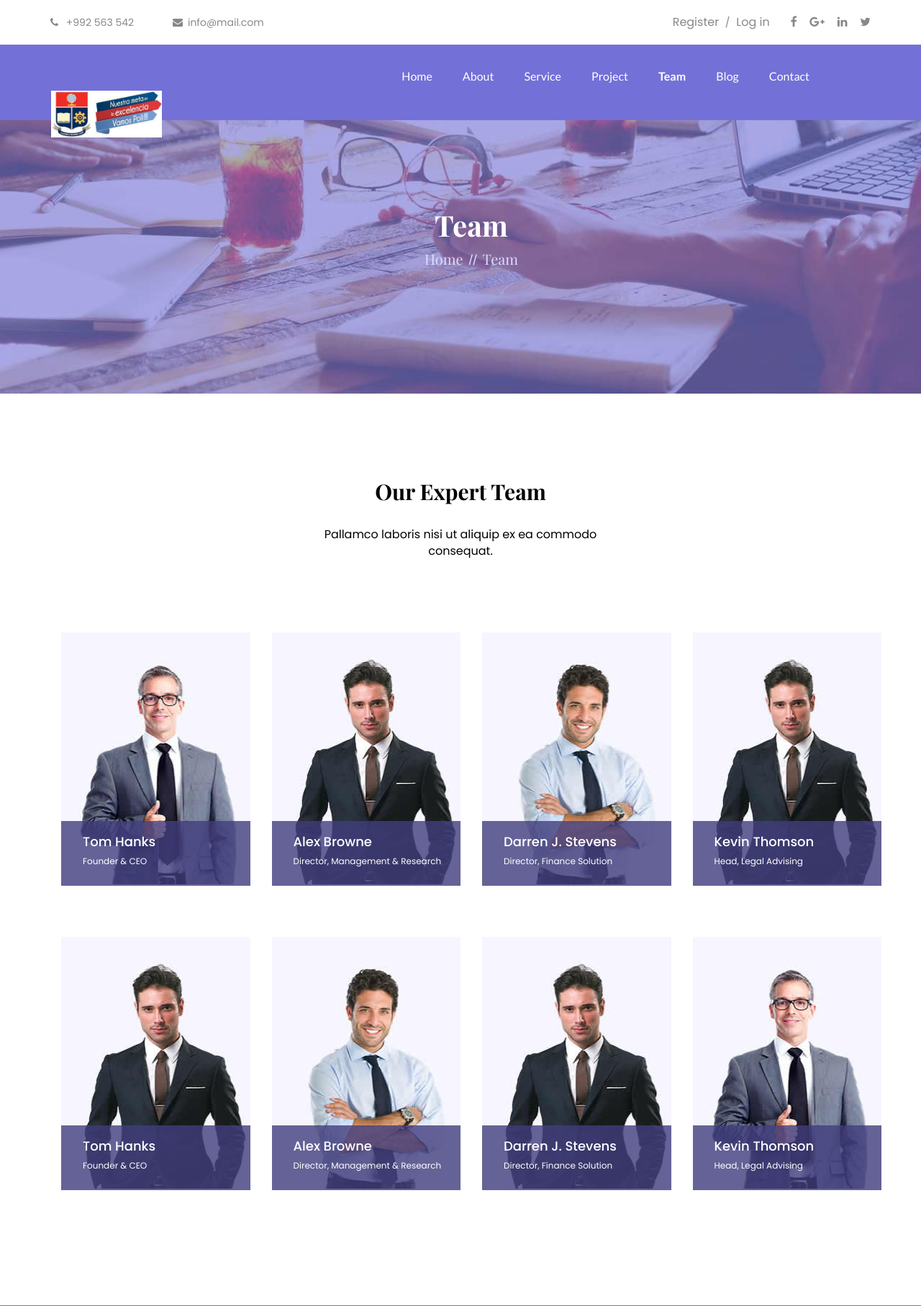
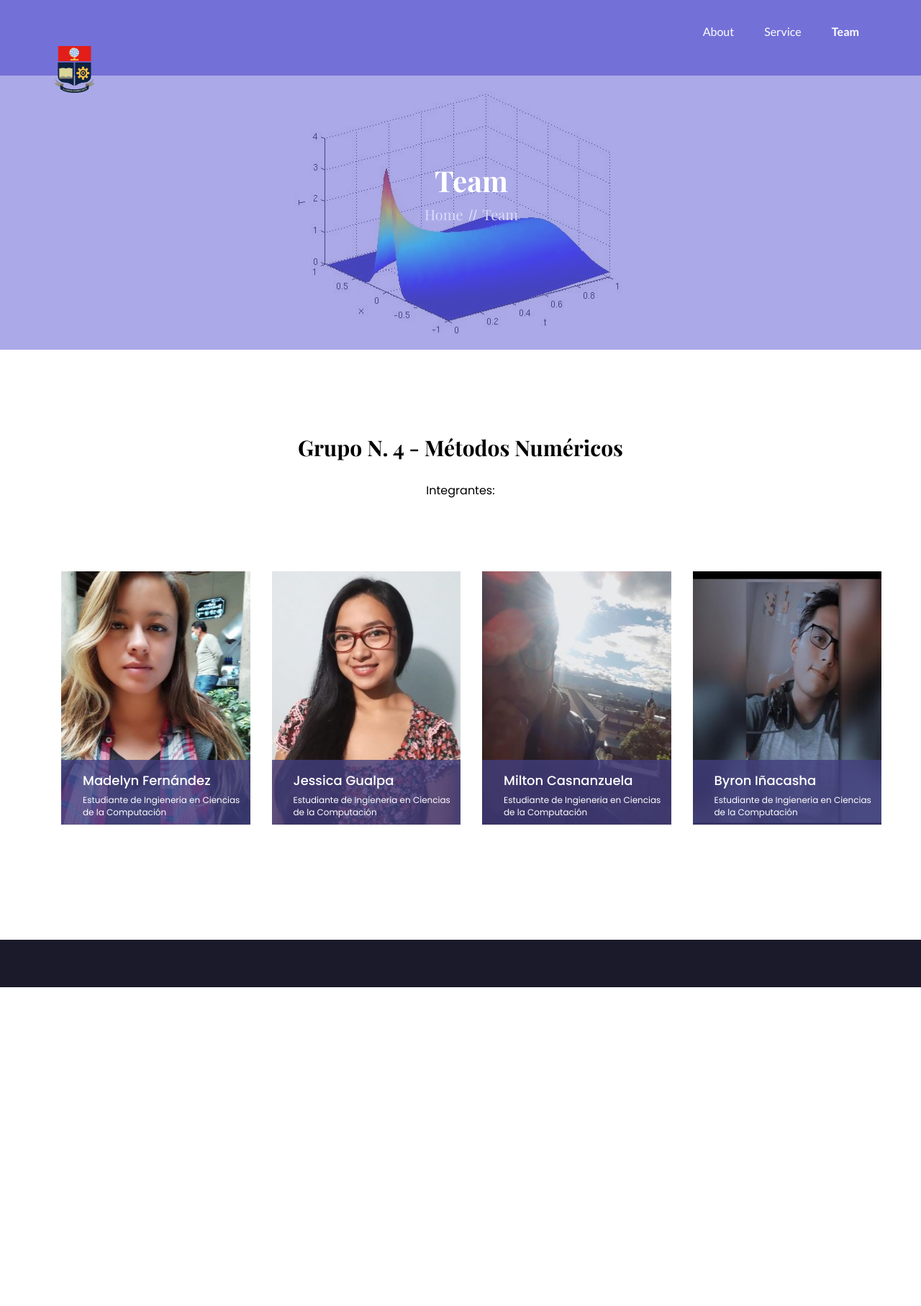
Before and after one commit to Made1776/ProyectoFinal1BMetodosNumericos, a PHP site: page /team.html in a window 1280 px wide. Shown: the top 1815 px of the page at 72% size. After the commit the page ends 1372 px from the top, so only its background shows below. Run offline with PHP 8.4, Linux system fonts and the light colour scheme; some libraries are stand-ins or nearby versions; some web fonts are replaced.

Commit message:
Update - Team.html

```diff
--- a/assets/css/style.css
+++ b/assets/css/style.css
@@ -939,16 +939,16 @@ a:focus.service-btn{
 /*team-box-bg*/
 
 .team-box-bg-1{
-	background: url(../../assets/images/team/team.jpg) no-repeat;
+	background: url(../../assets/images/team/MadelynFernandez.jpg) no-repeat;
 }
 .team-box-bg-2{
-	background: url(../../assets/images/team/team3.jpg) no-repeat;
+	background: url(../../assets/images/team/JessicaGualpa.jpg) no-repeat;
 }
 .team-box-bg-3{
-	background: url(../../assets/images/team/team2.jpg) no-repeat;
+	background: url(../../assets/images/team/MiltonCasnanzuela.jpg) no-repeat;
 }
 .team-box-bg-4{
-	background: url(../../assets/images/team/team3.jpg) no-repeat;
+	background: url(../../assets/images/team/ByronIñacasha.jpg) no-repeat;
 }/*team-box-bg*/
 
 
--- a/index.html
+++ b/index.html
@@ -209,7 +209,7 @@
 										</div><!--/.service-img-->
 										<div class="service-txt">
 											<h2>
-												<a href="#"> </a>
+												<a href="#">Madelyn Férnandez</a>
 											</h2>
 											<p>
 												Estudiante de Ingenieria de computacion.
@@ -231,7 +231,7 @@
 										</div><!--/.service-img-->
 										<div class="service-txt">
 											<h2>
-												<a href="#">Jessica</a>
+												<a href="#">Jessica Gualpa</a>
 											</h2>
 											<p>
 												Estudiante de Ingenieria de computacion.
--- a/team.html
+++ b/team.html
@@ -72,101 +72,7 @@
 
 
 
-		<!--header start-->
-		<section class="header">
-			<div class="container">
-				<div class="header-left">
-					<ul class="pull-left">
-						<li>
-							<a href="#">
-								<i class="fa fa-phone" aria-hidden="true"></i> +992 563 542
-							</a>
-						</li><!--/li-->
-						<li>
-							<a href="#">
-								<i class="fa fa-envelope" aria-hidden="true"></i>info@mail.com
-							</a>
-						</li><!--/li-->
-					</ul><!--/ul-->
-				</div><!--/.header-left -->
-				<div class="header-right pull-right">
-					<ul>
-						<li class="reg">
-							<a href="#" data-toggle="modal" data-target=".bs-example-modal-sm">
-								Register
-							</a>
-								/
-							<a href="#" data-toggle="modal" data-target=".bs-example-modal-lg">
-								Log in
-							</a>
 
-							<!-- small modal -->
-							<div class="modal fade bs-example-modal-sm" tabindex="-1" role="dialog" aria-labelledby="mySmallModalLabel">
-								<div class="modal-dialog modal-sm" role="document">
-									<div class="modal-content">
-										<div class="modal-header">
-											 <button type="button" class="close" data-dismiss="modal" aria-label="Close">
-											 	<span aria-hidden="true">
-											 		<i class="fa fa-close"></i>
-											 	</span>
-											 </button>
-											<h4 class="modal-title" id="mySmallModalLabel">
-												Sign In
-											</h4>
-											<form class="sm-frm" style="padding:25px">
-												<label>Name :</label>
-												<input type="text" class="form-control" placeholder="Enter Email">
-												<label>Passoward :</label>
-												<input type="text" class="form-control" placeholder="Enter Passoward">
-												<label><input type="checkbox" name="personality"> Remenber Me</label>
-												<button type="button" class="btn btn-default pull-right">Submit</button>
-											</form>
-										</div>
-									</div>
-								</div>
-							</div>
-
-							<!-- large modal -->
-							<div class="modal fade bs-example-modal-lg" tabindex="-1" role="dialog" aria-labelledby="myLargeModalLabel">
-								<div class="modal-dialog modal-lg" role="document">
-									<div class="modal-content">
-										<div class="modal-header">
-											<button type="button" class="close" data-dismiss="modal" aria-label="Close">
-											 	<span aria-hidden="true">
-											 		<i class="fa fa-close"></i>
-											 	</span>
-											</button>
-											<h4 class="modal-title" id="myLargeModalLabel">Register</h4>
-											<form class="lg-frm" style="padding:25px">
-												<label>Name :</label>
-												<input type="text" class="form-control" placeholder="Enter Name">
-												<label>Email :</label>
-												<input type="text" class="form-control" placeholder="Enter Email">
-												<label>Passoward :</label>
-												<input type="text" class="form-control" placeholder="Enter Passoward">
-												<button type="button" class="btn btn-default pull-right">Submit</button>
-											</form>
-										</div>
-									</div>
-								</div>
-							</div>
-						</li><!--/li -->
-						<li>
-							<div class="social-icon">
-								<ul>
-									<li><a href="#"><i class="fa fa-facebook"></i></a></li>
-									<li><a href="#"><i class="fa fa-google-plus"></i></a></li>
-									<li><a href="#"><i class="fa fa-linkedin"></i></a></li>
-									<li><a href="#"><i class="fa fa-twitter"></i></a></li>
-								</ul><!--/.ul -->
-							</div><!--/.social-icon -->
-						</li><!--/li -->
-					</ul><!--/ul -->
-				</div><!--/.header-right -->
-			</div><!--/.container -->
-
-		</section><!--/.header-->
-		<!--header end-->
 
 		<!--menu start-->
 		<section id="menu">
@@ -182,7 +88,7 @@
 								<span class="icon-bar"></span>
 								<span class="icon-bar"></span>
 							</button>
-							<a class="navbar-brand" href="index.html">
+							<a class="navbar-brand" href="about.html">
 								<div class="service-img">
 									<img src="assets/images/home/1Poli.png" alt="index" />
 								</div><!--/.service-img-->
@@ -192,26 +98,12 @@
 						<!-- Collect the nav links, forms, and other content for toggling -->
 						<div class="collapse navbar-collapse" id="bs-example-navbar-collapse-1">
 							<ul class="nav navbar-nav navbar-right">
-								<li ><a href="index.html">Home</a></li>
+
 								<li><a href="about.html">About</a></li>
 								<li ><a href="service.html">Service</a></li>
-								<li ><a href="project.html">Project</a></li>
+
 								<li class="active"><a href="team.html">Team</a></li>
-								<li><a href="blog.html">Blog</a></li>
-								<li><a href="contact.html">Contact</a></li>
-								<li>
-									<a href="#">
-										<span class="lnr lnr-cart"></span>
-									</a>
-								</li>
-								<li class="search">
-									<form action="">
-										<input type="text" name="search" placeholder="Search....">
-										<a href="#">
-											<span class="lnr lnr-magnifier"></span>
-										</a>
-									</form>
-								</li>
+
 							</ul><!-- / ul -->
 						</div><!-- /.navbar-collapse -->
 					</nav><!--/nav -->
@@ -249,9 +141,9 @@
 			<div class="container">
 				<div class="team-details">
 					<div class="project-header team-header team-head text-center">
-						<h2>Our expert team</h2>
+						<h2>Grupo N. 4 - Métodos Numéricos</h2>
 						<p>
-							Pallamco laboris nisi ut aliquip ex ea commodo consequat.
+							Integrantes:
 						</p>
 					</div><!--/.project-header-->
 					<div class="team-card">
@@ -261,11 +153,9 @@
 									<div class="col-sm-3 col-xs-12">
 										<div class="single-team-box single-team-card team-box-bg-1">
 											<div class="team-box-inner">
-												<h3>tom hanks</h3>
-												<p class="team-meta">Founder &  CEO</p>
-												<a href="team.html" class="learn-btn">
-													learn more
-												</a>
+												<h3>Madelyn Fernández</h3>
+												<p class="team-meta">Estudiante de Ingieneria en Ciencias de la Computación</p>
+
 											</div><!--/.team-box-inner-->
 
 										</div><!--/.single-team-box-->
@@ -273,39 +163,32 @@
 									<div class="col-sm-3 col-xs-12">
 										<div class="single-team-box single-team-card team-box-bg-2">
 											<div class="team-box-inner">
-												<h3>alex browne</h3>
+												<h3>Jessica Gualpa</h3>
 												<p class="team-meta">
-													Director, Management & Research
+													Estudiante de Ingieneria en Ciencias de la Computación
 												</p>
-												<a href="team.html" class="learn-btn">
-													learn more
-												</a>
 											</div><!--/.team-box-inner-->
 										</div><!--/.single-team-box-->
 									</div><!--.col-->
 									<div class="col-sm-3 col-xs-12">
 										<div class="single-team-box single-team-card team-box-bg-3">
 											<div class="team-box-inner">
-												<h3>darren j. stevens</h3>
+												<h3>Milton Casnanzuela</h3>
 												<p class="team-meta">
-													Director, Finance Solution
+													Estudiante de Ingieneria en Ciencias de la Computación
 												</p>
-												<a href="team.html" class="learn-btn">
-													learn more
-												</a>
+
 											</div><!--/.team-box-inner-->
 										</div><!--/.single-team-box-->
 									</div><!--.col-->
 									<div class="col-sm-3 col-xs-12">
 										<div class="single-team-box single-team-card team-box-bg-4">
 											<div class="team-box-inner">
-												<h3>kevin thomson</h3>
+												<h3>Byron Iñacasha</h3>
 												<p class="team-meta">
-													Head, Legal Advising
+													Estudiante de Ingieneria en Ciencias de la Computación
 												</p>
-												<a href="team.html" class="learn-btn">
-													learn more
-												</a>
+
 											</div><!--/.team-box-inner-->
 										</div><!--/.single-team-box-->
 									</div><!--.col-->
@@ -313,190 +196,14 @@
 							</div><!--/.row-->
 						</div><!--/.container-->
 					</div><!--/.team-card-->
-					<div class="team-card team-mrt-70">
-						<div class="container">
-							<div class="row">
-								<div class="owl-carousel  team-carousel">
-									<div class="col-sm-3 col-xs-12">
-										<div class="single-team-box single-team-card team-box-bg-4">
-											<div class="team-box-inner">
-												<h3>tom hanks</h3>
-												<p class="team-meta">Founder &  CEO</p>
-												<a href="team.html" class="learn-btn">
-													learn more
-												</a>
-											</div><!--/.team-box-inner-->
 
-										</div><!--/.single-team-box-->
-									</div><!--.col-->
-									<div class="col-sm-3 col-xs-12">
-										<div class="single-team-box single-team-card team-box-bg-3">
-											<div class="team-box-inner">
-												<h3>alex browne</h3>
-												<p class="team-meta">
-													Director, Management & Research
-												</p>
-												<a href="team.html" class="learn-btn">
-													learn more
-												</a>
-											</div><!--/.team-box-inner-->
-										</div><!--/.single-team-box-->
-									</div><!--.col-->
-									<div class="col-sm-3 col-xs-12">
-										<div class="single-team-box single-team-card team-box-bg-2">
-											<div class="team-box-inner">
-												<h3>darren j. stevens</h3>
-												<p class="team-meta">
-													Director, Finance Solution
-												</p>
-												<a href="team.html" class="learn-btn">
-													learn more
-												</a>
-											</div><!--/.team-box-inner-->
-										</div><!--/.single-team-box-->
-									</div><!--.col-->
-									<div class="col-sm-3 col-xs-12">
-										<div class="single-team-box single-team-card team-box-bg-1">
-											<div class="team-box-inner">
-												<h3>kevin thomson</h3>
-												<p class="team-meta">
-													Head, Legal Advising
-												</p>
-												<a href="team.html" class="learn-btn">
-													learn more
-												</a>
-											</div><!--/.team-box-inner-->
-										</div><!--/.single-team-box-->
-									</div><!--.col-->
-								</div><!--/.team-carousel-->
-							</div><!--/.row-->
-						</div><!--/.container-->
-					</div><!--/.team-card-->
 				</div><!--/.team-details-->
 			</div><!--/.container-->
-
+			</div>
 		</section><!--/.team-->
 		<!--team end-->
 
-		<!-- new-project start -->
-		<section  class="new-project">
-				<div class="container">
-					<div class="new-project-details">
-						<div class="row">
-							<div class="col-md-10 col-sm-8">
-								<div class="single-new-project">
-									<h3>
-										Want to start a new project with us? Let’s Start!
-									</h3>
-								</div><!-- /.single-new-project-->
-							</div><!-- /.col-->
-							<div class="col-md-2 col-sm-4">
-								<div class="single-new-project">
-									<a href="#" class="slide-btn">
-										start now
-									</a>
-								</div><!-- /.single-new-project-->
-							</div><!-- /.col-->
-						</div><!-- /.row-->
-					</div><!-- /.new-project-details-->
-				</div><!-- /.container-->
 
-		</section><!-- /.new-project-->
-		<!-- new-project end -->
-
-		<!--hm-footer start-->
-		<section class="hm-footer">
-			<div class="container">
-				<div class="hm-footer-details">
-					<div class="row">
-						<div class="col-md-4 col-sm-6 col-xs-12">
-							<div class="hm-footer-widget">
-								<div class="hm-foot-title ">
-									<div class="logo">
-										<a href="index.html">
-											<img src="assets/images/logo/logo.png" alt="logo" />
-										</a>
-									</div><!-- /.logo-->
-								</div><!--/.hm-foot-title-->
-								<div class="hm-foot-para">
-									<p>
-										Lorem ipsum dolor sit amt conetur adcing elit. Sed do eiusod tempor utslr. Ut laboris nisi ut aute irure dolor in rein velit esse.
-									</p>
-								</div><!--/.hm-foot-para-->
-								<div class="hm-foot-icon">
-									<ul>
-										<li><a href="#"><i class="fa fa-facebook" aria-hidden="true"></i></a></li><!--/li-->
-										<li><a href="#"><i class="fa fa-google-plus" aria-hidden="true"></i></a></li><!--/li-->
-										<li><a href="#"><i class="fa fa-linkedin" aria-hidden="true"></i></a></li><!--/li-->
-										<li><a href="#"><i class="fa fa-twitter" aria-hidden="true"></i></a></li><!--/li-->
-									</ul><!--/ul-->
-								</div><!--/.hm-foot-icon-->
-							</div><!--/.hm-footer-widget-->
-						</div><!--/.col-->
-						<div class=" col-md-2 col-sm-6 col-xs-12">
-							<div class="hm-footer-widget">
-								<div class="hm-foot-title">
-									<h4>Useful Links</h4>
-								</div><!--/.hm-foot-title-->
-								<div class="footer-menu ">
-									<ul class="">
-										<li><a href="index.html" >Home</a></li>
-										<li><a href="about.html">About</a></li>
-										<li><a href="services.html">Service</a></li>
-										<li><a href="portfolio.html">Portfolio</a></li>
-										<li><a href="blog.html">Blog</a></li>
-										<li><a href="contact.html">Contact us</a></li>
-									</ul>
-								</div><!-- /.footer-menu-->
-							</div><!--/.hm-footer-widget-->
-						</div><!--/.col-->
-						<div class=" col-md-3 col-sm-6 col-xs-12">
-							<div class="hm-footer-widget">
-								<div class="hm-foot-title">
-									<h4>from the news</h4>
-								</div><!--/.hm-foot-title-->
-								<div class="hm-para-news">
-									<a href="blog_single.html">
-										The Pros and Cons of Starting an Online Business.
-									</a>
-									<span>12th June 2017</span>
-								</div><!--/.hm-para-news-->
-								<div class="footer-line">
-									<div class="border-bottom"></div>
-								</div>
-								<div class="hm-para-news">
-									<a href="blog_single.html">
-										The Pros and Cons of Starting an Online Business.
-									</a>
-									<span>12th June 2017</span>
-								</div><!--/.hm-para-news-->
-							</div><!--/.hm-footer-widget-->
-						</div><!--/.col-->
-						<div class=" col-md-3 col-sm-6  col-xs-12">
-							<div class="hm-footer-widget">
-								<div class="hm-foot-title">
-									<h4> Our Newsletter</h4>
-								</div><!--/.hm-foot-title-->
-								<div class="hm-foot-para">
-									<p class="para-news">
-										Subscribe to our newsletter to get the latest News and offers..
-									</p>
-								</div><!--/.hm-foot-para-->
-								<div class="hm-foot-email">
-									<div class="foot-email-box">
-										<input type="text" class="form-control" placeholder="Email Address">
-									</div><!--/.foot-email-box-->
-									<div class="foot-email-subscribe">
-										<button type="button" >go</button>
-									</div><!--/.foot-email-icon-->
-								</div><!--/.hm-foot-email-->
-							</div><!--/.hm-footer-widget-->
-						</div><!--/.col-->
-					</div><!--/.row-->
-				</div><!--/.hm-footer-details-->
-			</div><!--/.container-->
-
-		</section><!--/.hm-footer-details-->
 		<!--hm-footer end-->
 
 		<!-- footer-copyright start -->
@@ -504,22 +211,10 @@
 			<div class="container">
 				<div class="row">
 					<div class="col-sm-7">
-						<div class="foot-copyright pull-left">
-							<p>
-								&copy; All Rights Reserve
-							 	<a href="https://www.themesine.com">ThemeSINE</a>
-							</p>
-						</div><!--/.foot-copyright-->
+
 					</div><!--/.col-->
 					<div class="col-sm-5">
-						<div class="foot-menu pull-right
-						">
-							<ul>
-								<li ><a href="#">legal</a></li>
-								<li ><a href="#">sitemap</a></li>
-								<li ><a href="#">privacy policy</a></li>
-							</ul>
-						</div><!-- /.foot-menu-->
+
 					</div><!--/.col-->
 				</div><!--/.row-->
 				<div id="scroll-Top">
```
Also changed, not shown: assets/images/home/1Poli.png, assets/images/home/ByronIñacasha.png (renamed from assets/images/home/Byron.png), assets/images/home/JessicaGualpa.jpeg (renamed from assets/images/home/Jessica.jpeg), assets/images/home/MadelynFernandez.jpeg (renamed from assets/images/home/a.jpeg), assets/images/home/MiltonCasnanzuela.jpg (renamed from assets/images/home/FOTO DE PORTADA.jpg), assets/images/team/1Poli.png, assets/images/team/ByronIñacasha.jpg (added), assets/images/team/JessicaGualpa.jpg (added), assets/images/team/MadelynFernandez.jpg (added), assets/images/team/MiltonCasnanzuela.jpg (added), assets/images/team/team-banner.jpg, assets/images/team/team.jpg (deleted), assets/images/team/team2.jpg (deleted), assets/images/team/team3.jpg (deleted).
